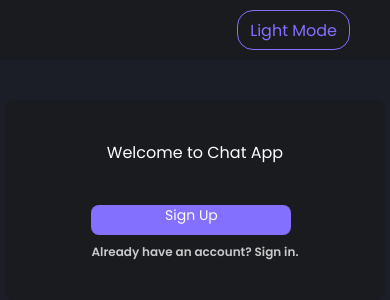
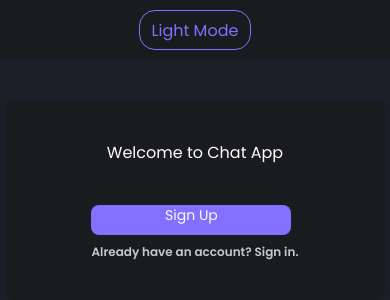
Before and after one commit to Upasana0710/Messaging-App, a React (Create React App) app in the folder client/: page / in a window 390 px wide. Shown: the top 300 px of the page. Built offline with nearby package versions, Linux system fonts and the light colour scheme.

Commit message:
made responsive

```diff
--- a/client/src/components/HorizontalBar.js
+++ b/client/src/components/HorizontalBar.js
@@ -7,6 +7,9 @@ const MainContainer= styled.div`
   padding: 10px 40px;
   display: flex;
   justify-content: flex-end;
+  @media (max-width: 768px) {
+    justify-content: center;
+  }
 `;
 const Mode= styled.div`
   background: ${({ theme }) => theme.bg};
--- a/client/src/components/Sidebar.js
+++ b/client/src/components/Sidebar.js
@@ -19,6 +19,9 @@ const MainContainer = styled.div`
   width: 24%;
   position: fixed;
   right: 0;
+  @media (max-width: 768px) {
+    width: 100%;
+  }
 `;
 const Header = styled.div`
   background: ${({ theme }) => theme.bg};
@@ -87,8 +90,12 @@ align-items: center;
 position: fixed;
 bottom: 0;
 box-sizing: border-box;
+@media (max-width: 768px) {
+    width: 100%;
+  }
 `;
 const ChattingWith = styled.div`
+background: ${({ theme }) => theme.bg};
 display: flex;
 flex-direction: row;
 justify-content: start;
@@ -97,6 +104,7 @@ height: 60px;
 width: 100%;
 padding: 0px 12px;
 gap: 12px;
+position: fixed;
 `;
 const Name = styled.div`
 color: ${({ theme }) => theme.text_primary};
```
